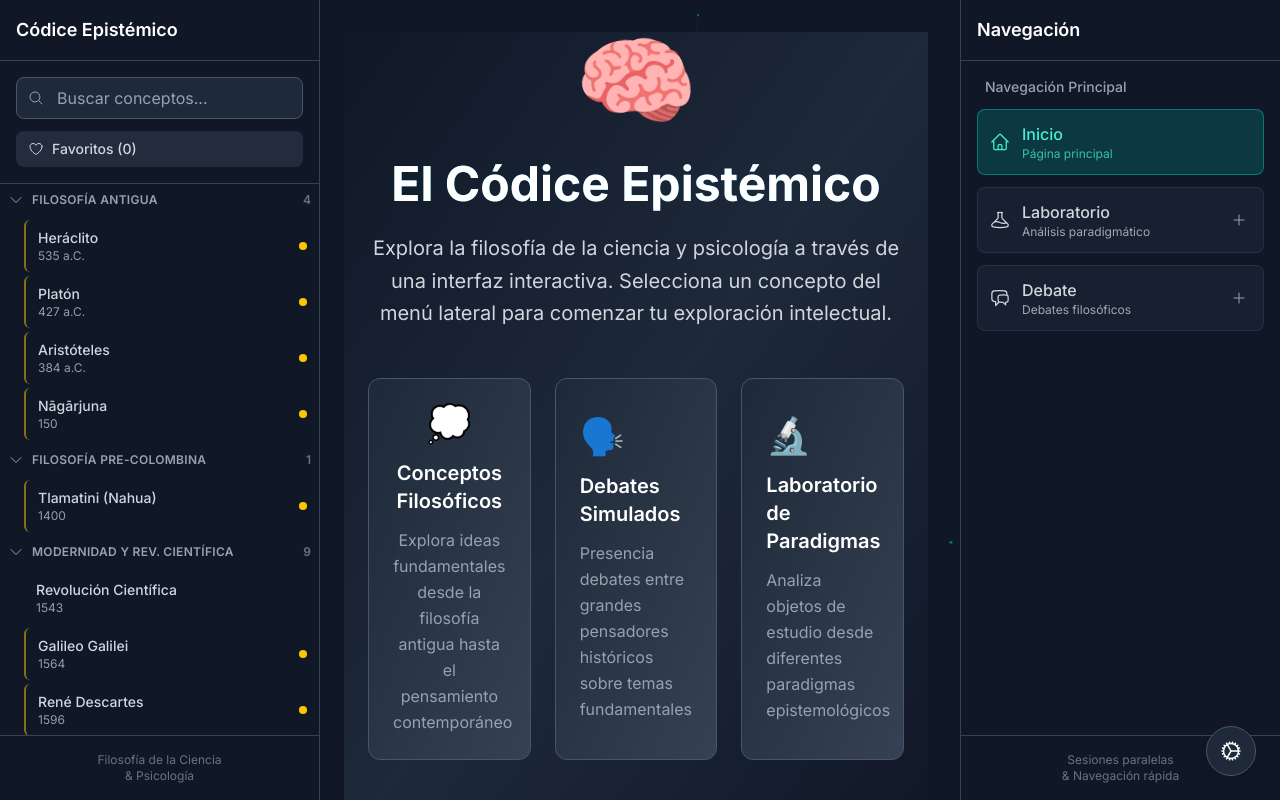
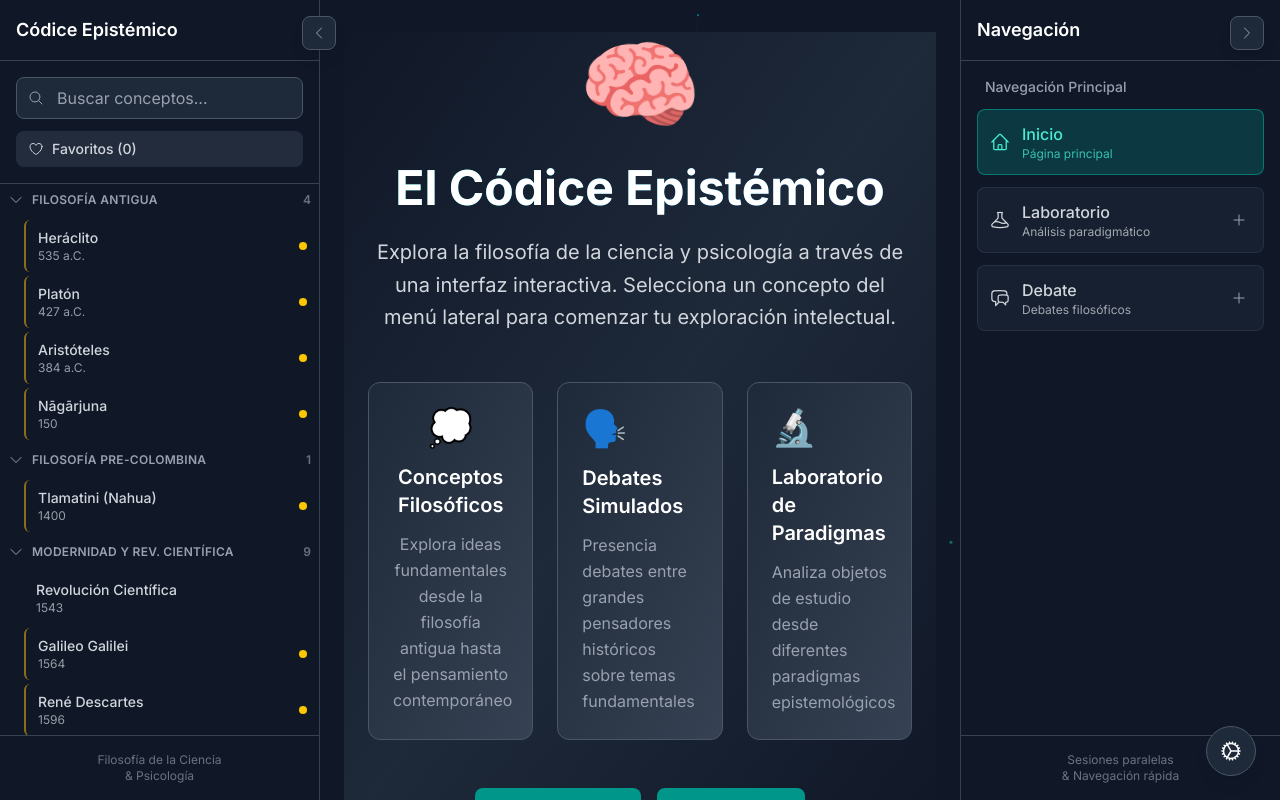
Before and after one commit to VictorGO16/codice-epistemico, a Next.js app: page / in a window 1280 px wide. Built offline with nearby package versions, Linux system fonts and the light colour scheme.

Commit message:
v0.2.1 correccion de paneles laterales y scroll. Pendiente solucionar lógica de debates

```diff
--- a/src/app/globals.css
+++ b/src/app/globals.css
@@ -51,3 +51,34 @@ body {
 .scrollbar-hide::-webkit-scrollbar {
   display: none;
 }
+
+/* Custom scrollbar styling */
+::-webkit-scrollbar {
+  width: 8px;
+  height: 8px;
+}
+
+::-webkit-scrollbar-track {
+  background: #374151;
+  border-radius: 4px;
+}
+
+::-webkit-scrollbar-thumb {
+  background: #6b7280;
+  border-radius: 4px;
+  transition: background-color 0.2s ease;
+}
+
+::-webkit-scrollbar-thumb:hover {
+  background: #9ca3af;
+}
+
+::-webkit-scrollbar-corner {
+  background: #374151;
+}
+
+/* Firefox scrollbar styling */
+* {
+  scrollbar-width: thin;
+  scrollbar-color: #6b7280 #374151;
+}
--- a/src/components/features/ConceptExplorer/ConceptDetail.tsx
+++ b/src/components/features/ConceptExplorer/ConceptDetail.tsx
@@ -98,7 +98,7 @@ export default function ConceptDetail() {
   };
 
   return (
-    <div className="max-w-5xl mx-auto">
+    <div className="w-full mx-auto">
       {/* Header */}
       <div className="mb-8 pb-6 border-b border-gray-700 relative">
         <div className="flex items-start gap-4 mb-4">
@@ -262,7 +262,7 @@ export default function ConceptDetail() {
                 <h2 className="text-3xl font-bold text-white mb-4">
                   Oráculo de {concept.name}
                 </h2>
-                <p className="text-xl text-gray-300 mb-8 max-w-2xl mx-auto leading-relaxed">
+                <p className="text-xl text-gray-300 mb-8 leading-relaxed">
                   Conversa con una simulación inteligente de {concept.name}.
                   Plantea tus preguntas filosóficas y recibe respuestas basadas en su pensamiento y obra.
                 </p>
--- a/src/components/features/Debate/DebateSetup.tsx
+++ b/src/components/features/Debate/DebateSetup.tsx
@@ -17,9 +17,14 @@ export default function DebateSetup({ onClose, onStartDebate }: DebateSetupProps
   const [selectedParticipants, setSelectedParticipants] = useState<string[]>([]);
   const [errors, setErrors] = useState<string[]>([]);
   const [hasError, setHasError] = useState(false);
-  const { addNotification, setActiveTab } = useUIStore();
+  const { addNotification, setActiveTab, sidebarCollapsed, rightSidebarCollapsed } = useUIStore();
   const { startSession } = useDebateStore();
   const { createSession, switchToSession } = useSessionStore();
+
+  // Grid columns for modal layout
+  const getGridColumns = () => {
+    return 'grid-cols-1 sm:grid-cols-2 md:grid-cols-3 lg:grid-cols-4';
+  };
 
   // Error boundary effect
   useEffect(() => {
@@ -51,7 +56,7 @@ export default function DebateSetup({ onClose, onStartDebate }: DebateSetupProps
   if (hasError) {
     return (
       <div className="min-h-screen bg-gradient-to-br from-gray-900 via-gray-800 to-gray-900 py-8">
-        <div className="max-w-4xl mx-auto px-4">
+        <div className="w-full mx-auto px-4">
           <div className="bg-gray-900 rounded-xl border border-gray-700 p-6 text-center">
             <h2 className="text-xl font-bold text-white mb-4">Error Inesperado</h2>
             <p className="text-gray-400">Ha ocurrido un error al cargar el componente.</p>
@@ -72,7 +77,7 @@ export default function DebateSetup({ onClose, onStartDebate }: DebateSetupProps
   if (!philosophicalData || availableThinkers.length === 0) {
     return (
       <div className="min-h-screen bg-gradient-to-br from-gray-900 via-gray-800 to-gray-900 py-8">
-        <div className="max-w-4xl mx-auto px-4">
+        <div className="w-full mx-auto px-4">
           <div className="bg-gray-900 rounded-xl border border-gray-700 p-6 text-center">
             <h2 className="text-xl font-bold text-white mb-4">Error de Carga</h2>
             <p className="text-gray-400">No se pudieron cargar los datos filosóficos.</p>
@@ -161,25 +166,26 @@ export default function DebateSetup({ onClose, onStartDebate }: DebateSetupProps
   };
 
   return (
-    <div className="min-h-screen bg-gradient-to-br from-gray-900 via-gray-800 to-gray-900 py-8">
-      <div className="max-w-4xl mx-auto px-4">
-        <div className="bg-gray-900 rounded-xl border border-gray-700 p-6">
+    <div className="fixed inset-0 bg-black/50 backdrop-blur-sm z-50 flex items-center justify-center p-4">
+      <div className="bg-gray-900 rounded-xl border border-gray-700 w-full max-w-5xl h-[85vh] flex flex-col">
         {/* Header */}
-          <div className="flex items-center justify-between mb-6">
+        <div className="flex items-center justify-between p-6 border-b border-gray-700">
           <h2 className="text-2xl font-bold text-white">Configurar Debate</h2>
           {onClose && (
             <button
               onClick={onClose}
-                className="p-2 text-gray-400 hover:text-white transition-colors"
+              className="p-2 text-gray-400 hover:text-white transition-colors rounded-lg hover:bg-gray-800"
             >
               <XMarkIcon className="w-6 h-6" />
             </button>
           )}
         </div>
 
+        {/* Content Area */}
+        <div className="flex-1 overflow-y-auto p-6">
           {/* Topic Input */}
           <div className="mb-6">
-            <label className="block text-sm font-medium text-gray-300 mb-2">
+            <label className="block text-sm font-medium text-gray-300 mb-3">
               Tema del Debate
             </label>
             <input
@@ -193,23 +199,23 @@ export default function DebateSetup({ onClose, onStartDebate }: DebateSetupProps
 
           {/* Participants Selection */}
           <div className="mb-6">
-            <label className="block text-sm font-medium text-gray-300 mb-2">
+            <label className="block text-sm font-medium text-gray-300 mb-3">
               Participantes (2-4)
             </label>
-            <div className="grid grid-cols-1 md:grid-cols-2 gap-3 max-h-96 overflow-y-auto">
+            <div className={'grid ' + getGridColumns() + ' gap-3 max-h-80 overflow-y-auto'}>
             {availableThinkers.map((thinker) => (
               <button
                 key={thinker.id}
                 onClick={() => handleParticipantToggle(thinker.id)}
-                  className={`p-3 rounded-lg border text-left transition-all ${
-                    selectedParticipants.includes(thinker.id)
+                className={'p-3 rounded-lg border text-left transition-all ' +
+                  (selectedParticipants.includes(thinker.id)
                     ? 'bg-teal-500/20 border-teal-500 text-teal-300'
                     : 'bg-gray-800 border-gray-600 text-gray-300 hover:border-gray-500'
-                  }`}
+                  )}
               >
                 <div className="font-medium">{thinker.name}</div>
                 <div className="text-sm opacity-75">
-                    {thinker.year > 0 ? thinker.year : `${Math.abs(thinker.year)} a.C.`}
+                  {thinker.year > 0 ? thinker.year : Math.abs(thinker.year) + ' a.C.'}
                 </div>
               </button>
             ))}
@@ -218,17 +224,20 @@ export default function DebateSetup({ onClose, onStartDebate }: DebateSetupProps
 
           {/* Errors */}
           {errors.length > 0 && (
-            <div className="mb-6 p-4 bg-red-500/20 border border-red-500/50 rounded-lg">
+            <div className="mb-6">
+              <div className="p-4 bg-red-500/20 border border-red-500/50 rounded-lg">
                 <ul className="text-red-300 text-sm space-y-1">
                   {errors.map((error, index) => (
                     <li key={index}>• {error}</li>
                   ))}
                 </ul>
               </div>
+            </div>
           )}
+        </div>
 
-          {/* Actions */}
-          <div className="flex gap-4">
+        {/* Actions Footer */}
+        <div className="flex gap-4 p-6 border-t border-gray-700">
           <button
             onClick={handleStartDebate}
             disabled={selectedParticipants.length < 2 || !topic.trim()}
@@ -247,6 +256,5 @@ export default function DebateSetup({ onClose, onStartDebate }: DebateSetupProps
         </div>
       </div>
     </div>
-    </div>
   );
 }
--- a/src/components/features/Home/HomePage.tsx
+++ b/src/components/features/Home/HomePage.tsx
@@ -13,7 +13,7 @@ export default function HomePage() {
 
   return (
     <PageTransition className="min-h-screen flex items-center justify-center bg-gradient-to-br from-gray-900 via-gray-800 to-gray-900">
-      <StaggerContainer className="text-center max-w-4xl mx-auto px-6">
+      <StaggerContainer className="text-center w-full mx-auto px-6">
         <StaggerItem>
           <motion.div
             className="text-8xl mb-8"
@@ -45,7 +45,7 @@ export default function HomePage() {
         </StaggerItem>
 
         <StaggerItem>
-          <div className="grid grid-cols-1 md:grid-cols-3 gap-6 max-w-4xl mx-auto">
+          <div className="grid grid-cols-1 md:grid-cols-3 gap-6 max-w-6xl mx-auto">
             <div className="bg-gradient-to-br from-gray-800 to-gray-700 p-6 rounded-xl border border-gray-600 hover:border-teal-500 transition-all duration-300 hover:transform hover:scale-105">
               <div className="text-4xl mb-4">💭</div>
               <h3 className="text-xl font-semibold text-white mb-3">Conceptos Filosóficos</h3>
--- a/src/components/features/Oracle/OracleChat.tsx
+++ b/src/components/features/Oracle/OracleChat.tsx
@@ -181,7 +181,7 @@ export default function OracleChat({ conceptId, conceptName }: OracleChatProps)
 
   return (
     <div className="fixed inset-0 bg-black/50 backdrop-blur-sm z-50 flex items-center justify-center p-4">
-      <div className="bg-gray-900 rounded-xl border border-gray-700 w-full max-w-4xl h-[80vh] flex flex-col">
+      <div className="bg-gray-900 rounded-xl border border-gray-700 w-full h-[80vh] flex flex-col">
         {/* Header */}
         <div className="flex items-center justify-between p-6 border-b border-gray-700">
           <div className="flex items-center gap-3">
--- a/src/components/features/Paradigm/ParadigmLab.tsx
+++ b/src/components/features/Paradigm/ParadigmLab.tsx
@@ -206,7 +206,7 @@ export default function ParadigmLab() {
 
   return (
     <div className="min-h-screen bg-gradient-to-br from-gray-900 via-gray-800 to-gray-900 py-8">
-      <div className="max-w-6xl mx-auto px-4">
+      <div className="w-full mx-auto px-4">
         {/* Header */}
         <div className="text-center mb-8">
           <div className="flex items-center justify-center gap-3 mb-4">
--- a/src/components/layout/MainLayout.tsx
+++ b/src/components/layout/MainLayout.tsx
@@ -9,6 +9,8 @@ import RightSidebarToggle from '@/components/ui/RightSidebarToggle';
 import NotificationContainer from './NotificationContainer';
 import ParticleBackground from '@/components/ui/ParticleBackground';
 import SettingsPanel from '@/components/ui/SettingsPanel';
+import SidebarCollapseButton from '@/components/ui/SidebarCollapseButton';
+import CollapsedSidebarIndicator from '@/components/ui/CollapsedSidebarIndicator';
 
 interface MainLayoutProps {
   children: React.ReactNode;
@@ -21,7 +23,13 @@ export default function MainLayout({ children }: MainLayoutProps) {
     rightSidebarOpen,
     setRightSidebarOpen,
     toggleRightSidebar,
-    setIsMobile
+    setIsMobile,
+    sidebarCollapsed,
+    setSidebarCollapsed,
+    toggleSidebarCollapse,
+    rightSidebarCollapsed,
+    setRightSidebarCollapsed,
+    toggleRightSidebarCollapse
   } = useUIStore();
 
   // Handle responsive behavior
@@ -42,6 +50,12 @@ export default function MainLayout({ children }: MainLayoutProps) {
       } else if (isTablet && rightSidebarOpen) {
         setRightSidebarOpen(false);
       }
+
+      // Reset collapsed states on mobile
+      if (isMobile) {
+        setSidebarCollapsed(false);
+        setRightSidebarCollapsed(false);
+      }
     };
 
     // Set initial state
@@ -50,7 +64,7 @@ export default function MainLayout({ children }: MainLayoutProps) {
     // Listen for resize events
     window.addEventListener('resize', handleResize);
     return () => window.removeEventListener('resize', handleResize);
-  }, [setIsMobile, sidebarOpen, setSidebarOpen, rightSidebarOpen, setRightSidebarOpen]);
+  }, [setIsMobile, sidebarOpen, setSidebarOpen, rightSidebarOpen, setRightSidebarOpen, setSidebarCollapsed, setRightSidebarCollapsed]);
 
   return (
     <div className="min-h-screen bg-gray-900 text-white relative">
@@ -62,25 +76,59 @@ export default function MainLayout({ children }: MainLayoutProps) {
 
       <div className="flex h-screen pt-16 md:pt-0 relative z-10">
         {/* Left Sidebar */}
+        {sidebarCollapsed ? (
+          <div className="hidden md:block">
+            <CollapsedSidebarIndicator
+              position="left"
+              onExpand={() => setSidebarCollapsed(false)}
+            />
+          </div>
+        ) : (
+          <div className="relative">
             <Sidebar
               isOpen={sidebarOpen}
               onClose={() => setSidebarOpen(false)}
             />
+            <SidebarCollapseButton
+              isCollapsed={sidebarCollapsed}
+              onToggle={toggleSidebarCollapse}
+              position="left"
+              className="absolute top-4 -right-4 hidden md:block"
+            />
+          </div>
+        )}
 
         {/* Main Content */}
         <main className="flex-1 overflow-hidden">
           <div className="h-full overflow-y-auto">
-            <div className="container mx-auto px-4 py-6 md:px-6 md:py-8 lg:pr-8">
+            <div className="w-full px-4 py-6 md:px-6 md:py-8">
               {children}
             </div>
           </div>
         </main>
 
         {/* Right Sidebar */}
+        {rightSidebarCollapsed ? (
+          <div className="hidden lg:block">
+            <CollapsedSidebarIndicator
+              position="right"
+              onExpand={() => setRightSidebarCollapsed(false)}
+            />
+          </div>
+        ) : (
+          <div className="relative">
             <RightSidebar
               isOpen={rightSidebarOpen}
               onClose={() => setRightSidebarOpen(false)}
             />
+            <SidebarCollapseButton
+              isCollapsed={rightSidebarCollapsed}
+              onToggle={toggleRightSidebarCollapse}
+              position="right"
+              className="absolute top-4 right-4 hidden lg:block z-20"
+            />
+          </div>
+        )}
       </div>
 
       {/* Right Sidebar Toggle (Mobile/Tablet) */}
--- /dev/null
+++ b/src/components/ui/CollapsedSidebarIndicator.tsx
@@ -0,0 +1,44 @@
+'use client';
+
+import { BookOpenIcon, Bars3Icon } from '@heroicons/react/24/outline';
+
+interface CollapsedSidebarIndicatorProps {
+  position: 'left' | 'right';
+  onExpand: () => void;
+  className?: string;
+}
+
+export default function CollapsedSidebarIndicator({
+  position,
+  onExpand,
+  className = ''
+}: CollapsedSidebarIndicatorProps) {
+  const Icon = position === 'left' ? BookOpenIcon : Bars3Icon;
+  const title = position === 'left' ? 'Conceptos' : 'Navegación';
+
+  return (
+    <div className={`
+      w-12 h-full bg-gray-900 border-gray-700 flex flex-col items-center py-4 group
+      ${position === 'left' ? 'border-r' : 'border-l'}
+      ${className}
+    `}>
+      <button
+        onClick={onExpand}
+        className="p-2 text-gray-400 hover:text-teal-400 hover:bg-gray-800 rounded-lg transition-all duration-200 mb-4"
+        title={`Expandir ${position === 'left' ? 'Explorador de Conceptos' : 'Panel de Navegación'}`}
+      >
+        <Icon className="w-5 h-5" />
+      </button>
+
+      <div className="flex-1 flex items-center justify-center">
+        <div
+          className="writing-mode-vertical text-xs text-gray-500 group-hover:text-gray-400 transition-colors duration-200 cursor-pointer select-none"
+          onClick={onExpand}
+          style={{ writingMode: 'vertical-rl', textOrientation: 'mixed' }}
+        >
+          {title}
+        </div>
+      </div>
+    </div>
+  );
+}
--- /dev/null
+++ b/src/components/ui/SidebarCollapseButton.tsx
@@ -0,0 +1,36 @@
+'use client';
+
+import { ChevronLeftIcon, ChevronRightIcon } from '@heroicons/react/24/outline';
+
+interface SidebarCollapseButtonProps {
+  isCollapsed: boolean;
+  onToggle: () => void;
+  position: 'left' | 'right';
+  className?: string;
+}
+
+export default function SidebarCollapseButton({
+  isCollapsed,
+  onToggle,
+  position,
+  className = ''
+}: SidebarCollapseButtonProps) {
+  const Icon = position === 'left'
+    ? (isCollapsed ? ChevronRightIcon : ChevronLeftIcon)
+    : (isCollapsed ? ChevronLeftIcon : ChevronRightIcon);
+
+  return (
+    <button
+      onClick={onToggle}
+      className={`
+        p-2 bg-gray-800 hover:bg-gray-700 border border-gray-600 hover:border-gray-500
+        text-gray-400 hover:text-white transition-all duration-200 rounded-lg
+        shadow-lg hover:shadow-xl z-10
+        ${className}
+      `}
+      title={isCollapsed ? 'Expandir panel' : 'Colapsar panel'}
+    >
+      <Icon className="w-4 h-4" />
+    </button>
+  );
+}
--- a/src/lib/stores/ui-store.ts
+++ b/src/lib/stores/ui-store.ts
@@ -25,11 +25,17 @@ interface UIState {
   sidebarOpen: boolean;
   setSidebarOpen: (open: boolean) => void;
   toggleSidebar: () => void;
+  sidebarCollapsed: boolean;
+  setSidebarCollapsed: (collapsed: boolean) => void;
+  toggleSidebarCollapse: () => void;
 
   // Right sidebar management
   rightSidebarOpen: boolean;
   setRightSidebarOpen: (open: boolean) => void;
   toggleRightSidebar: () => void;
+  rightSidebarCollapsed: boolean;
+  setRightSidebarCollapsed: (collapsed: boolean) => void;
+  toggleRightSidebarCollapse: () => void;
 
   // Loading states
   isLoading: boolean;
@@ -81,11 +87,17 @@ export const useUIStore = create<UIState>()(
       sidebarOpen: false,
       setSidebarOpen: (open: boolean) => set({ sidebarOpen: open }),
       toggleSidebar: () => set((state) => ({ sidebarOpen: !state.sidebarOpen })),
+      sidebarCollapsed: false,
+      setSidebarCollapsed: (collapsed: boolean) => set({ sidebarCollapsed: collapsed }),
+      toggleSidebarCollapse: () => set((state) => ({ sidebarCollapsed: !state.sidebarCollapsed })),
 
       // Right sidebar management
       rightSidebarOpen: false,
       setRightSidebarOpen: (open: boolean) => set({ rightSidebarOpen: open }),
       toggleRightSidebar: () => set((state) => ({ rightSidebarOpen: !state.rightSidebarOpen })),
+      rightSidebarCollapsed: false,
+      setRightSidebarCollapsed: (collapsed: boolean) => set({ rightSidebarCollapsed: collapsed }),
+      toggleRightSidebarCollapse: () => set((state) => ({ rightSidebarCollapsed: !state.rightSidebarCollapsed })),
 
       // Loading states
       isLoading: false,
@@ -142,6 +154,8 @@ export const useUIStore = create<UIState>()(
         isDarkMode: state.isDarkMode,
         particlesEnabled: state.particlesEnabled,
         animationsEnabled: state.animationsEnabled,
+        sidebarCollapsed: state.sidebarCollapsed,
+        rightSidebarCollapsed: state.rightSidebarCollapsed,
       }),
     }
   )
```
Lines whose indentation alone changed are shown as unchanged.
